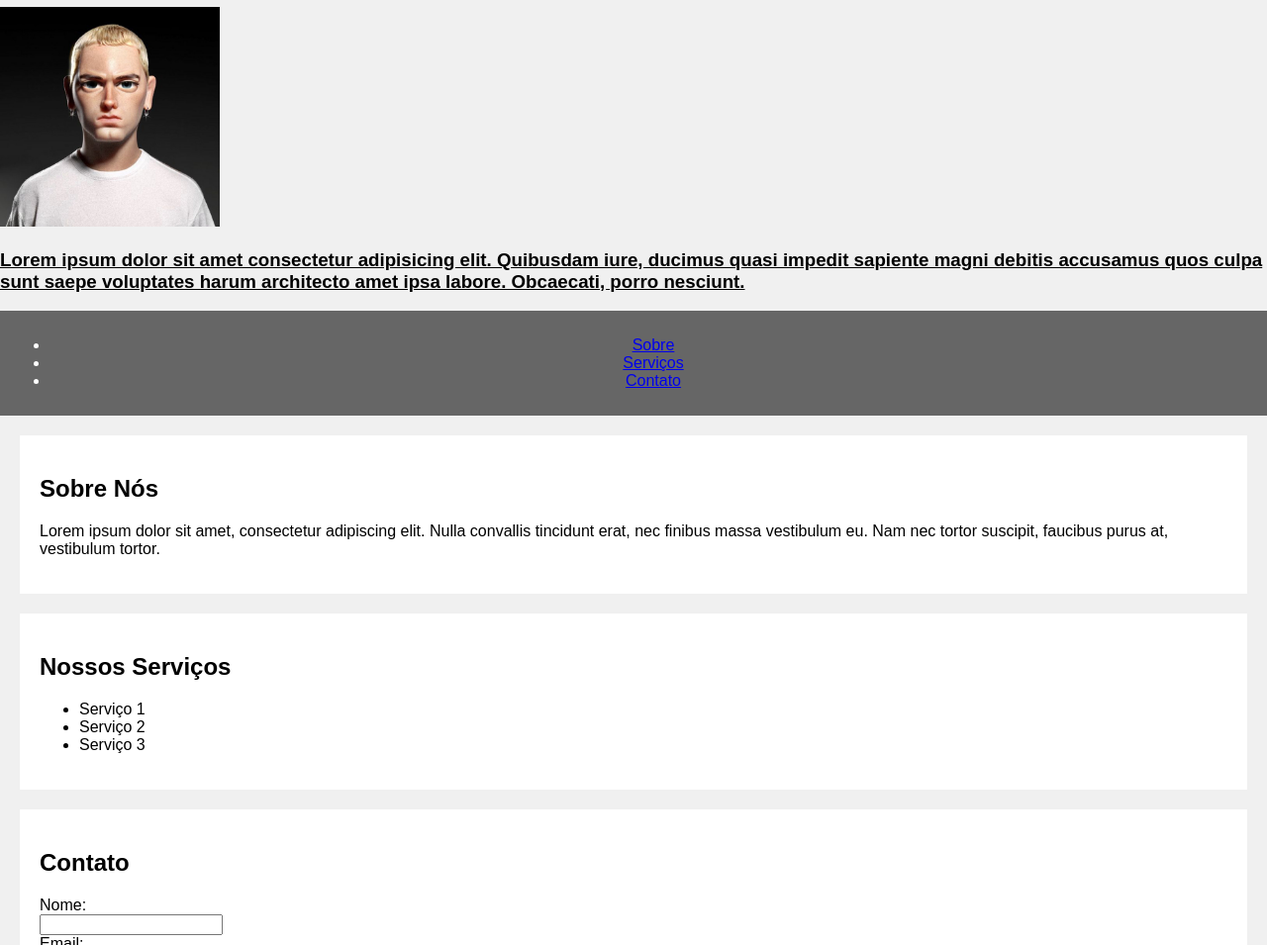
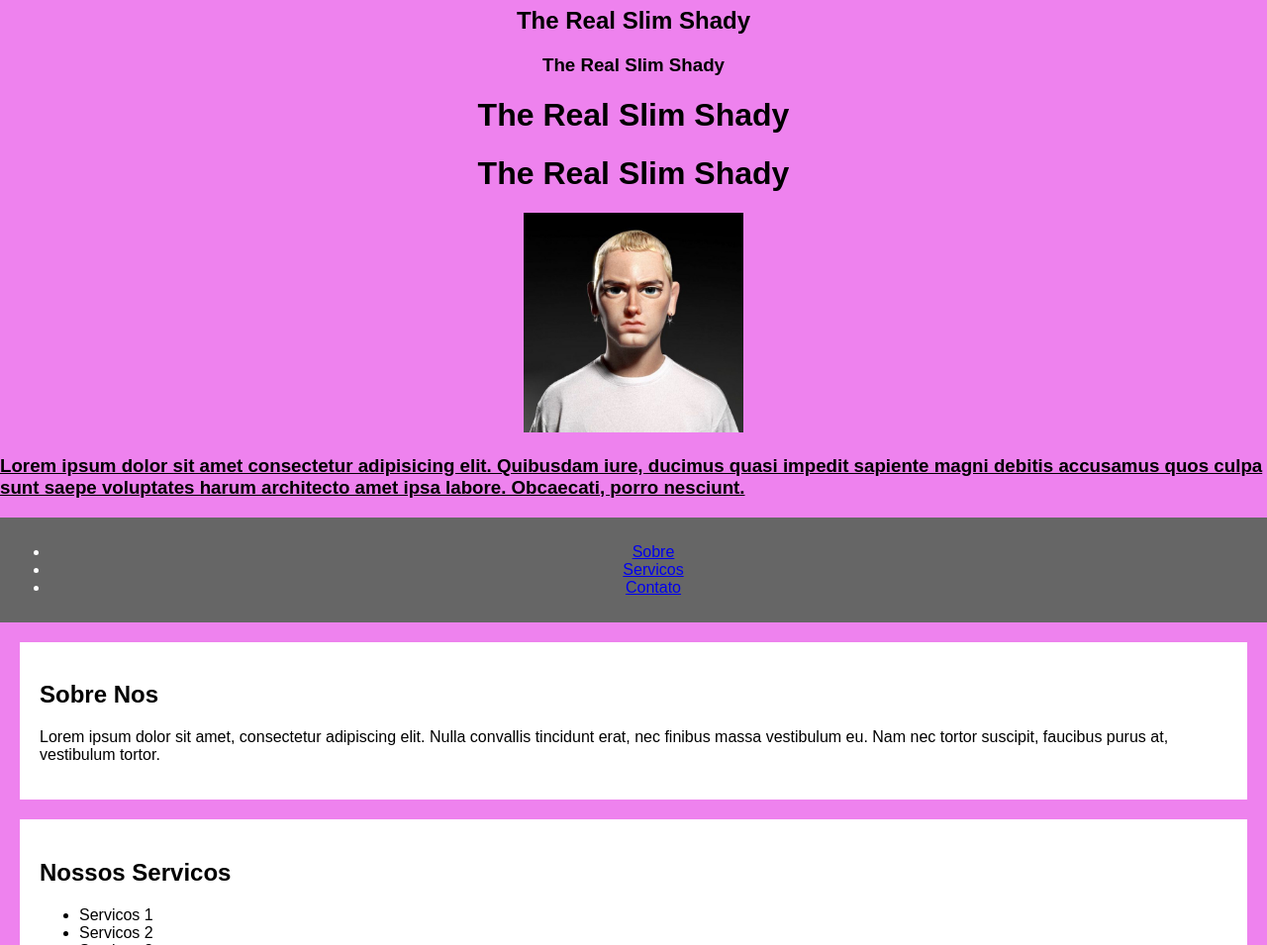
Before and after one commit to arcokicio/TDS_FRONT_2024, a plain HTML site: page AULA_03/atividade.html in a window 1280 px wide. Shown: the part 73-1028 px from the top of the page at 99% size. Drawn offline with Linux system fonts and the light colour scheme.

Commit message:
17052024

```diff
--- a/AULA_03/atividade.html
+++ b/AULA_03/atividade.html
@@ -1,17 +1,19 @@
 <!DOCTYPE html>
 <html lang="pt-br">
 <head>
+    <meta charset="UTF-8">
+    <h1><center>The Real Slim Shady</h1></center>
+    <h2><center>The Real Slim Shady</h2></center>
+    <h3><center>The Real Slim Shady</h3></center>
+    <h1><center>The Real Slim Shady</h1></center>
+    <h1><center>The Real Slim Shady</h1></center>
 
-
-    <meta charset="UTF-8">
-
-        <h1> The Real Slim Shady</h1>
     <body
 
-    <h2>
+    <h2><center>
     <img src="bodystyle01.jpg"
     height="222px"
-    </h2>
+    </h2></center>
 
 
         <h3><p><u>
@@ -28,10 +30,11 @@
 
      /* Estilos CSS podem ser adicionados aqui */
      body {
-            font-family: Arial, sans-serif;
+
+        font-family: Arial, sans-serif;
             margin: 0;
             padding: 0;
-            background-color: #f0f0f0;
+            background-color: violet;
         }
         header {
             background-color: #333;
@@ -48,7 +51,7 @@
         section {
             padding: 20px;
             margin: 20px;
-            background-color: #fff;
+            background-color: #ffffff;
         }
         footer {
             background-color: #333;
@@ -64,22 +67,22 @@
     <nav>
         <ul>
             <li><a href="#sobre">Sobre</a></li>
-            <li><a href="#servicos">Serviços</a></li>
+            <li><a href="#servicos">Servicos</a></li>
             <li><a href="#contato">Contato</a></li>
         </ul>
     </nav>
 
     <section id="sobre">
-        <h2>Sobre Nós</h2>
+        <h2>Sobre Nos</h2>
         <p>Lorem ipsum dolor sit amet, consectetur adipiscing elit. Nulla convallis tincidunt erat, nec finibus massa vestibulum eu. Nam nec tortor suscipit, faucibus purus at, vestibulum tortor.</p>
     </section>
 
     <section id="servicos">
-        <h2>Nossos Serviços</h2>
+        <h2>Nossos Servicos</h2>
         <ul>
-            <li>Serviço 1</li>
-            <li>Serviço 2</li>
-            <li>Serviço 3</li>
+            <li>Servicos 1</li>
+            <li>Servicos 2</li>
+            <li>Servicos 3</li>
         </ul>
     </section>
 
```
